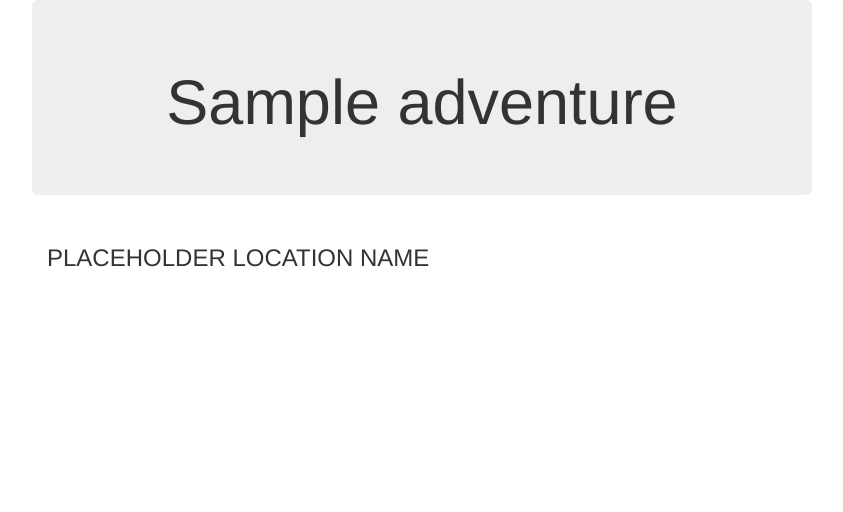
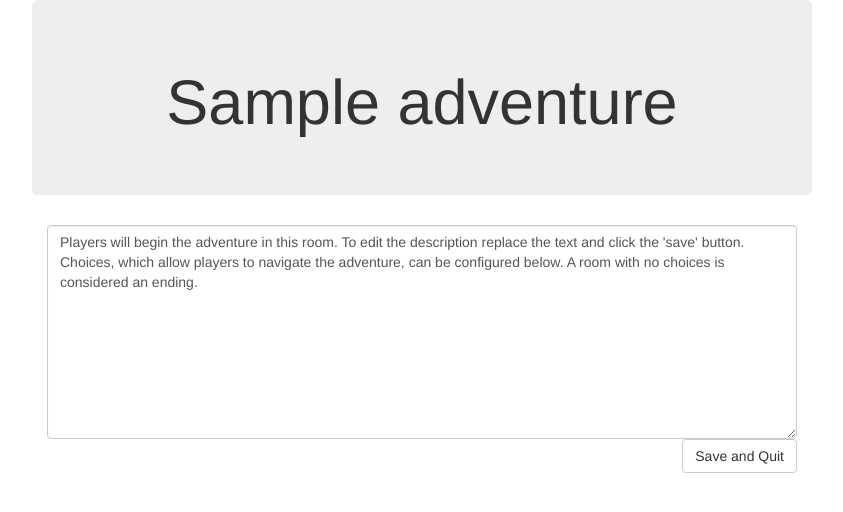
Before and after one commit to JStation/django_dungeon, a Django app: page /edit/1/ in a window 1280 px wide. Shown: the top 512 px of the page, without its empty margins (218-1061 px from the left). Run offline with Django 3.2, Linux system fonts and the light colour scheme; tables that the repository leaves empty hold one stand-in row (values such as "Sample post"); some libraries are stand-ins or nearby versions.

Commit message:
added dummy button on edit page and adjusted template layout; new unit test for table list

```diff
--- a/django_dungeon/dungeon/templates/edit_adventure.html
+++ b/django_dungeon/dungeon/templates/edit_adventure.html
@@ -13,9 +13,14 @@
 
         <div class="row">
             <div class="col-md-8 col-md-offset-2">
-                <h3 id="id_location_name">PLACEHOLDER LOCATION NAME</h3>
+                    <textarea class="form-control" id="id_location_description" rows="10">Players will begin the adventure in this room. To edit the description replace the text and click the 'save' button. Choices, which allow players to navigate the adventure, can be configured below. A room with no choices is considered an ending.
+                    </textarea>
             </div>
         </div>
-
+        <div class="row">
+            <div class="col-md-8 col-md-offset-2">
+                <a href="http://localhost:8000" class="btn btn-default pull-right" id="id_save_and_quit_button">Save and Quit</a>
+            </div>
+        </div>
     </div>
 {% endblock %}
```
Also changed, not shown: django_dungeon/dungeon/templates/home.html (+11 -0 lines), django_dungeon/dungeon/tests.py (+9 -0 lines), django_dungeon/functional_tests/test_homepage.py (+2 -10 lines).
